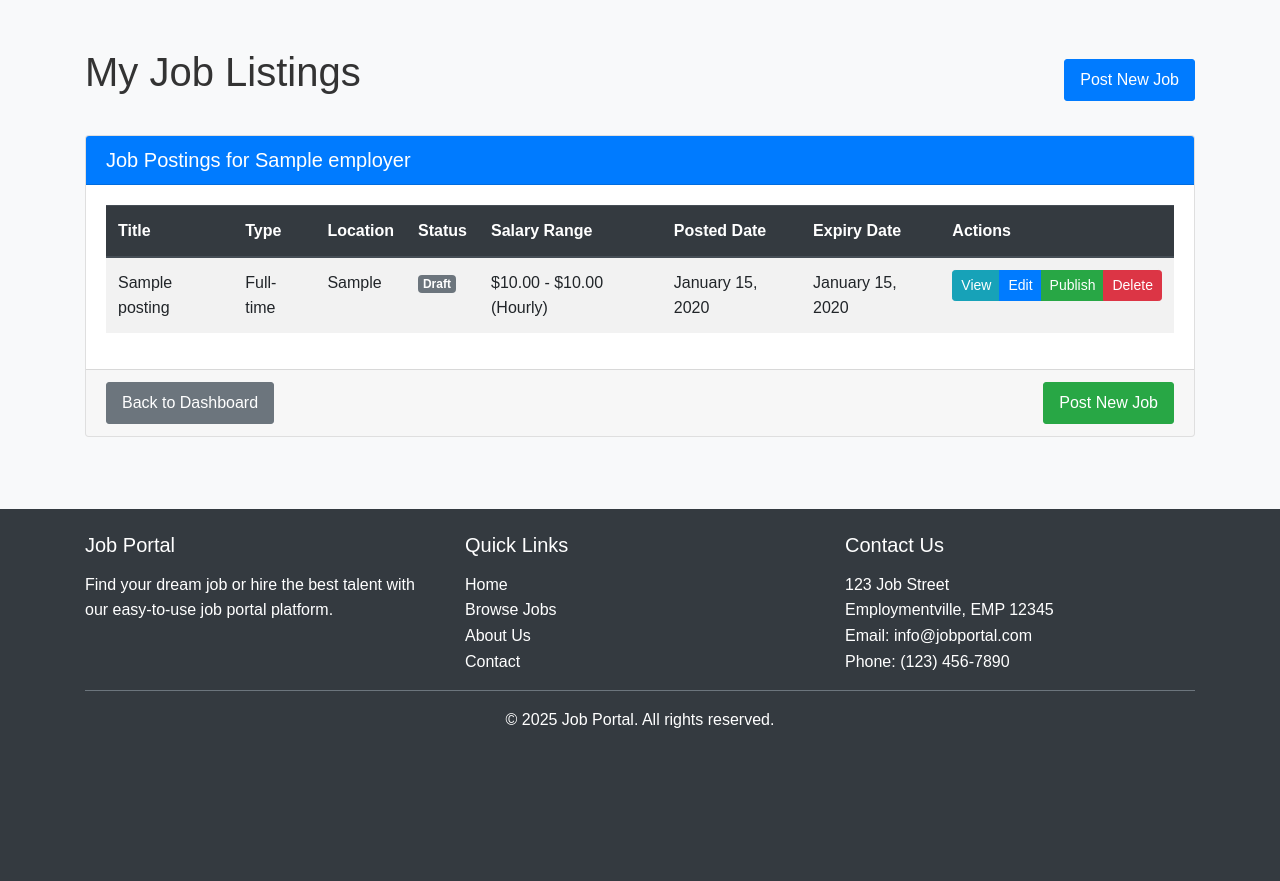
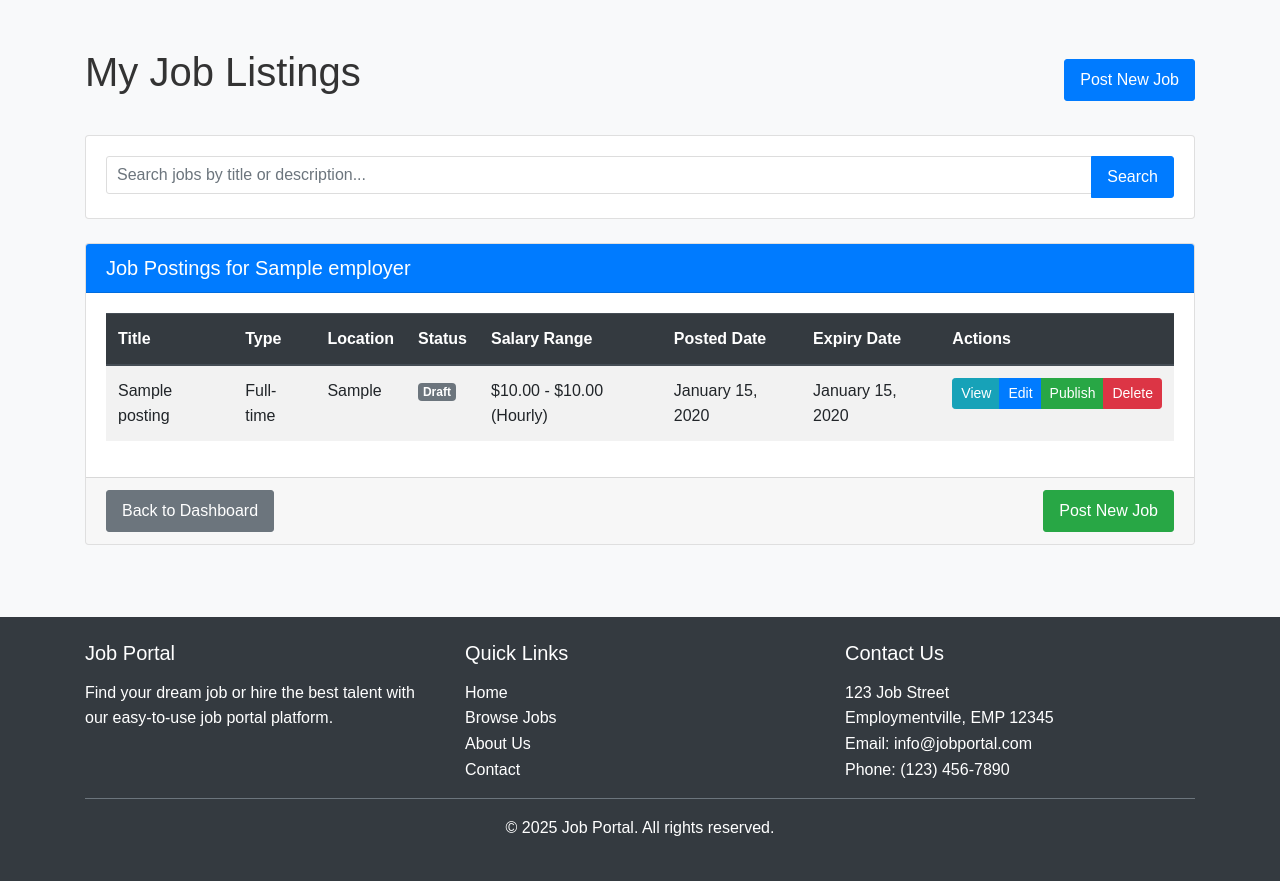
Before and after one commit to hamzatarifturing/job-portal-system-php, a PHP site: page /employer/job_listings.php in a window 1280 px wide. Shown: the part 58-939 px from the top of the page. Before the commit the page ends 786 px from the top, so only its background shows below. Run offline with PHP 8.4, Linux system fonts and the light colour scheme; the visitor is signed in with stand-in values (Sample User, id 1); tables that the repository leaves empty or names only in its code hold one stand-in row (values such as "Sample post").

Commit message:
Conversation 3B - Interaction 6 - Model Selected: A(Tie)
This commit includes the filter functionality implementation for the job listings

```diff
--- a/employer/job_listings.php
+++ b/employer/job_listings.php
@@ -61,7 +61,42 @@ if($employerResult && mysqli_num_rows($employerResult) > 0) {
               </button>';
         echo '</div>';
     }
+
+    // Initialize search term variable
+    $searchTerm = '';
+    if(isset($_GET['search']) && !empty($_GET['search'])) {
+        $searchTerm = trim($_GET['search']);
+    }
     ?>
+
+    <!-- Search Form -->
+    <div class="card mb-4">
+        <div class="card-body">
+            <form method="GET" action="job_listings.php" class="form-inline">
+                <div class="input-group flex-grow-1">
+                    <input type="text" name="search" class="form-control"
+                           placeholder="Search jobs by title or description..."
+                           value="<?php echo htmlspecialchars($searchTerm); ?>" aria-label="Search">
+                    <div class="input-group-append">
+                        <button class="btn btn-primary" type="submit">
+                            <i class="fa fa-search"></i> Search
+                        </button>
+                        <?php if(!empty($searchTerm)): ?>
+                        <a href="job_listings.php" class="btn btn-outline-secondary">
+                            <i class="fa fa-times"></i> Clear
+                        </a>
+                        <?php endif; ?>
+                    </div>
+                </div>
+            </form>
+        </div>
+    </div>
+
+    <?php if(!empty($searchTerm)): ?>
+    <div class="alert alert-info">
+        <i class="fa fa-filter"></i> Showing results for: <strong><?php echo htmlspecialchars($searchTerm); ?></strong>
+    </div>
+    <?php endif; ?>
 
     <div class="card">
         <div class="card-header bg-primary text-white">
@@ -75,8 +110,17 @@ if($employerResult && mysqli_num_rows($employerResult) > 0) {
                           DATE_FORMAT(expiry_date, '%M %d, %Y') as expiry,
                           salary_min, salary_max, salary_period
                           FROM job_postings
-                          WHERE user_id = $userId
-                          ORDER BY created_at DESC";
+                          WHERE user_id = $userId";
+
+            // Add search filter if search term is provided
+            if(!empty($searchTerm)) {
+                // Escape search term to prevent SQL injection
+                $searchTermEscaped = '%' . mysqli_real_escape_string($conn, $searchTerm) . '%';
+                $jobsQuery .= " AND (title LIKE '$searchTermEscaped' OR description LIKE '$searchTermEscaped')";
+            }
+
+            // Add sorting
+            $jobsQuery .= " ORDER BY created_at DESC";
 
             $jobsResult = mysqli_query($conn, $jobsQuery);
 
@@ -85,7 +129,7 @@ if($employerResult && mysqli_num_rows($employerResult) > 0) {
             ?>
             <div class="table-responsive">
                 <table class="table table-striped table-hover">
-                <thead class="thead-dark">
+                    <thead class="thead-dark">
                         <tr>
                             <th>Title</th>
                             <th>Type</th>
@@ -145,7 +189,6 @@ if($employerResult && mysqli_num_rows($employerResult) > 0) {
                                 </td>
                                 <td><?php echo htmlspecialchars($job['posted_date']); ?></td>
                                 <td><?php echo !empty($job['expiry']) ? htmlspecialchars($job['expiry']) : 'No expiry'; ?></td>
-                                </td>
                                 <td>
                                     <div class="btn-group btn-group-sm" role="group">
                                         <a href="view_job.php?id=<?php echo $job['id']; ?>" class="btn btn-info" title="View">
```
